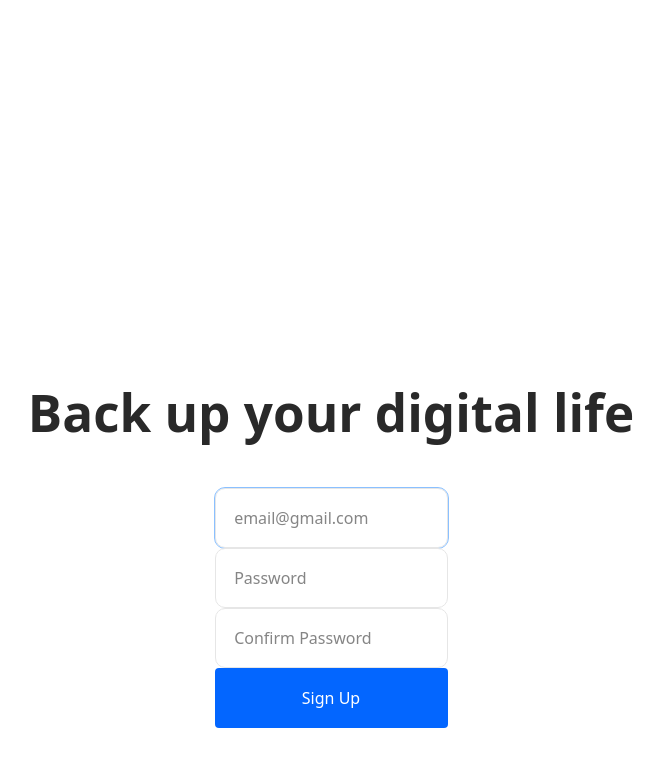
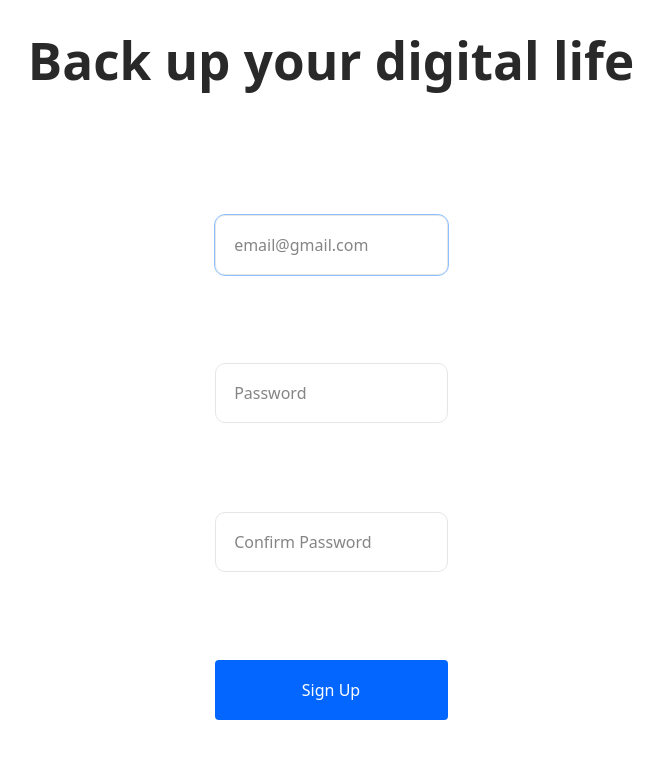
Before and after one commit to mothibimalebana/upload-a-file-frontEnd, a React (Vite) app: page /sign-up in a window 1280 px wide. Shown: the top 766 px of the page, without its empty margins (309-972 px from the left). Built offline with nearby package versions, Linux system fonts and the light colour scheme.

Commit message:
fix: css conflict caused by focus: in the sign up page

```diff
--- a/src/pages/Sign-up.jsx
+++ b/src/pages/Sign-up.jsx
@@ -77,7 +77,7 @@ const Form = () => {
         {/* Email Field */}
         <div className="form-group">
           <input
-            className="rounded min-h-[3.75rem] border-[#E6E6E6] border w-full focus:outline focus:outline-1 focus:outline-[#8AC0FF]"
+            className="rounded min-h-[3.75rem] border-[#E6E6E6] border w-full focus-visible:outline-1 focus:outline-[#8AC0FF]"
             type="email"
             name="email"
             value={email}
@@ -91,7 +91,7 @@ const Form = () => {
         {/* Password Field */}
         <div className="form-group">
           <input
-            className="rounded min-h-[3.75rem] border-[#E6E6E6] border w-full focus:outline focus:outline-1 focus:outline-[#8AC0FF]"
+            className="rounded min-h-[3.75rem] border-[#E6E6E6] border w-full focus-visible:outline-1 focus:outline-[#8AC0FF]"
             type="password"
             id="password"
             name="password"
@@ -105,7 +105,7 @@ const Form = () => {
         {/* Confirm Password Field */}
         <div className="form-group">
           <input
-            className="rounded min-h-[3.75rem] border-[#E6E6E6] border w-full focus:outline focus:outline-1 focus:outline-[#8AC0FF]"
+            className="rounded min-h-[3.75rem] border-[#E6E6E6] border w-full focus-visible:outline-1 focus:outline-[#8AC0FF]"
             type="password"
             id="confirmPassword"
             name="confirmPassword"
@@ -134,7 +134,7 @@ const Form = () => {
 
 function SignUpForm() {
   return (
-    <div className="login-container h-full bg-[#FFFFFF] pt-[30%] pb-[40%] overscroll-none">
+    <div className="login-container h-full bg-[#FFFFFF] pt-[30%] pb-[5rem] overscroll-none md:pt-[2rem]">
       <div className="login flex flex-col h-full justify-between">
         <Header />
         <Form />
```
